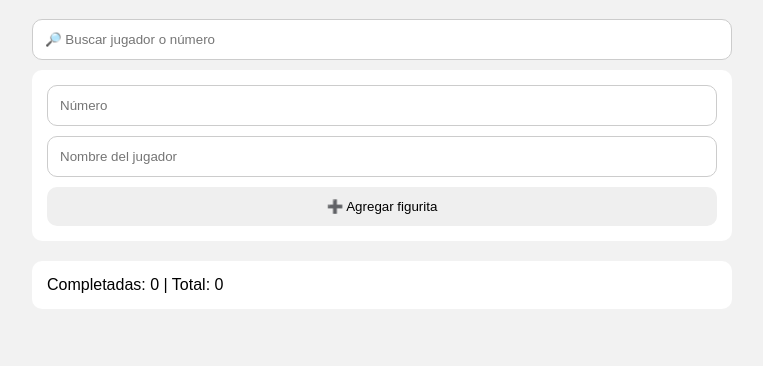
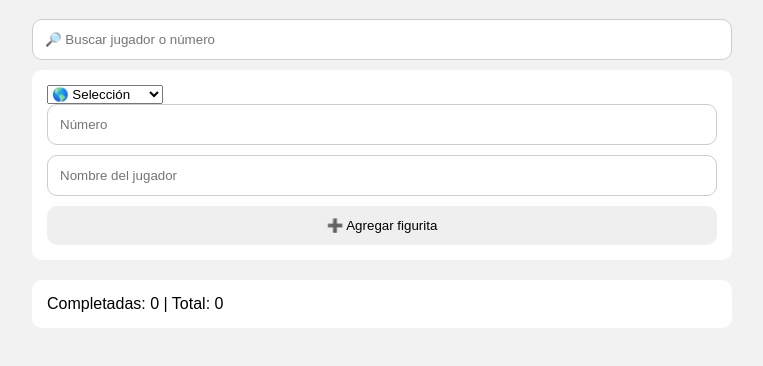
Before and after one commit to Valencraft254/misfiguritas, a plain HTML site: page index.html in a window 1280 px wide. Shown: the part 82-448 px from the top of the page, without its empty margins (258-1021 px from the left). Drawn offline with Linux system fonts and the light colour scheme.

Commit message:
Actualizar index.html

```diff
--- a/index.html
+++ b/index.html
@@ -4,9 +4,7 @@
 <meta charset="UTF-8">
 <meta name="viewport" content="width=device-width, initial-scale=1.0">
 <title>MisFiguritas</title>
-
 <link rel="stylesheet" href="style.css">
-
 </head>
 <body>
 
@@ -14,48 +12,41 @@
 
 <h1>⚽ MisFiguritas</h1>
 
-<input
-id="buscar"
-type="text"
-placeholder="🔎 Buscar jugador o número"
->
+<input id="buscar" type="text" placeholder="🔎 Buscar jugador o número">
 
 <div class="agregar">
 
-<input
-id="numero"
-type="text"
-placeholder="Número"
->
+<select id="pais">
+<option value="">🌎 Selección</option>
+<option>Argentina</option>
+<option>Brasil</option>
+<option>Francia</option>
+<option>España</option>
+<option>Portugal</option>
+<option>Alemania</option>
+<option>Italia</option>
+<option>Inglaterra</option>
+<option>Países Bajos</option>
+<option>Bélgica</option>
+<option>México</option>
+<option>Estados Unidos</option>
+<option>Canadá</option>
+<option>Japón</option>
+<option>Corea del Sur</option>
+<option>Marruecos</option>
+<option>Uruguay</option>
+</select>
 
-<input
-id="nombre"
-type="text"
-placeholder="Nombre del jugador"
->
+<input id="numero" type="text" placeholder="Número">
+<input id="nombre" type="text" placeholder="Nombre del jugador">
 
-<button id="agregarBtn">
-
-➕ Agregar figurita
-
-</button>
+<button id="agregarBtn">➕ Agregar figurita</button>
 
 </div>
 
 <div class="stats">
-
-Completadas:
-<span id="completadas">
-0
-</span>
-
-|
-
-Total:
-<span id="total">
-0
-</span>
-
+Completadas: <span id="completadas">0</span> |
+Total: <span id="total">0</span>
 </div>
 
 <div id="lista"></div>
@@ -63,6 +54,5 @@ Total:
 </div>
 
 <script src="script.js"></script>
-
 </body>
 </html>
```
